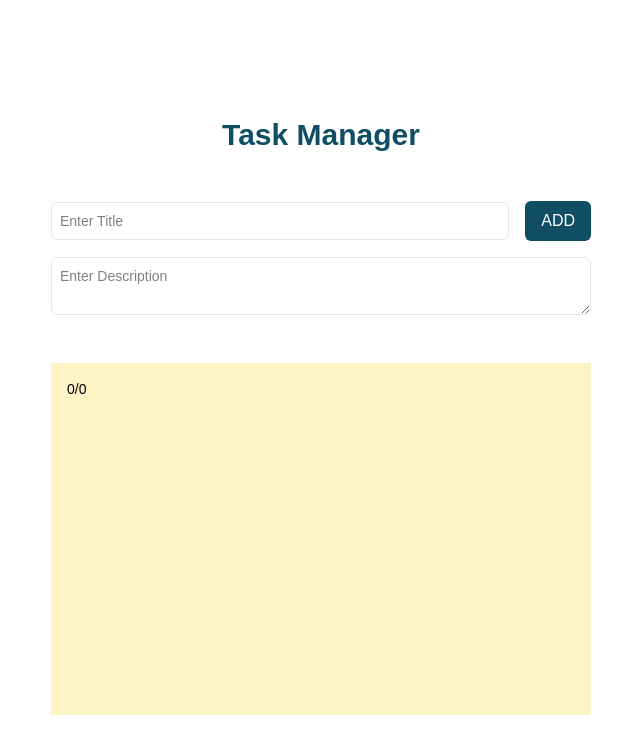
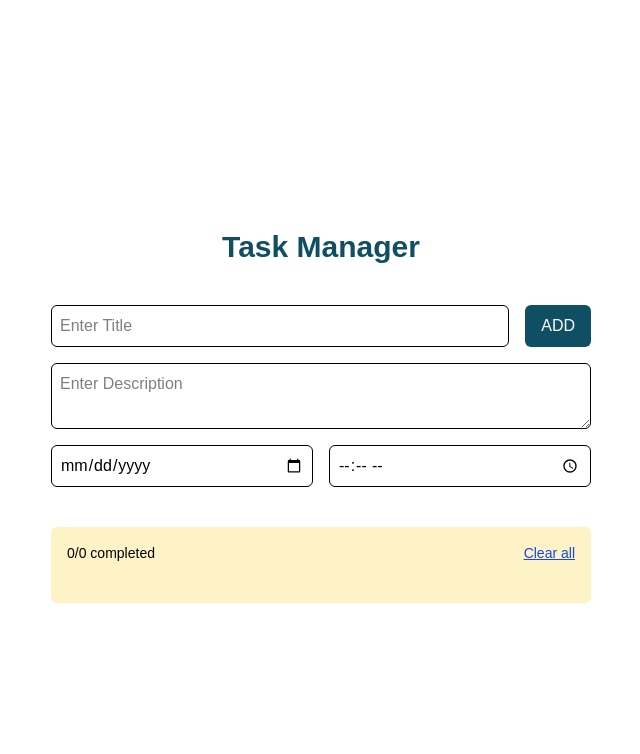
Before and after one commit to pathan-Hameed/BDone, a React (Vite) app: page / in a window 1280 px wide. Shown: the top 754 px of the page, without its empty margins (319-959 px from the left). Built offline with nearby package versions, Linux system fonts and the light colour scheme.

Commit message:
feat: built strike and delete functionality

```diff
--- a/src/components/Timer.jsx
+++ /dev/null
@@ -1,8 +0,0 @@
-import React from 'react'
-
-export default function Timer() {
-  return (
-    <div>
-    </div>
-  )
-}
--- a/src/pages/Home.jsx
+++ b/src/pages/Home.jsx
@@ -5,102 +5,163 @@ import { MdDateRange } from "react-icons/md";
 
 export default function Home() {
   const [title, setTitle] = useState("");
+  const [desc, setDesc] = useState("");
+  const [date, setDate] = useState("");
+  const [time, setTime] = useState("");
   const [tasks, setTasks] = useState([]);
-  const [desc, setDesc] = useState("");
-  const [total, setTotal] = useState(0);
-  const [complete, setComplete] = useState(0);
 
   const handleSubmit = (e) => {
     e.preventDefault();
 
-    try {
-      if (!title.trim()) {
-        return;
-      }
+    if (!title.trim()) return;
 
-      setTasks([...tasks, { title, desc }]);
-      setTotal(total + 1);
-      setTitle("");
-      setDesc("");
+    setTasks((prev) => [
+      ...prev,
+      {
+        id: Date.now(), // unique ID (important)
+        title,
+        desc,
+        date,
+        time,
+        completed: false,
+      },
+    ]);
 
-    } catch (error) {
-      console.log(error);
-    }
+    setTitle("");
+    setDesc("");
+    setDate("");
+    setTime("");
   };
+
+  const handleStrike = (id) => {
+    setTasks((prev) =>
+      prev.map((task) =>
+        task.id === id
+          ? { ...task, completed: !task.completed }
+          : task
+      )
+    );
+  };
+
+  const handleDelete = (id) => {
+    setTasks((prev) => prev.filter((task) => task.id !== id));
+  };
+
+  const handleDeleteAll = () => {
+    setTasks([]);
+  }
+
+  const completedCount = tasks.filter((t) => t.completed).length;
+  const total = tasks.length;
 
   return (
     <div className="w-full h-screen flex justify-center items-center">
-      <div className="flex flex-col items-center justify-center gap-12 w-full md:w-[50%] lg:w-[50%]">
-        <h1 className=".outfit font-bold text-3xl text-center text-cyan-900">
+      <div className="flex flex-col items-center gap-10 w-full md:w-[50%]">
+        <h1 className="font-bold text-3xl text-cyan-900">
           Task Manager
         </h1>
 
-        {/* Title and Description  */}
+        {/* FORM */}
         <form
-          id="task-input"
           className="w-full flex flex-col gap-4"
           onSubmit={handleSubmit}
         >
-          <div className="flex items-center justify-between gap-4">
+          <div className="flex gap-4">
             <input
-              className="text-sm md:text-md border border-gray-200 rounded-md px-2 py-2 w-full outline-none"
-              type="text"
-              name=""
-              id="task-title"
+              className="border rounded-md px-2 py-2 w-full"
               placeholder="Enter Title"
               value={title}
               onChange={(e) => setTitle(e.target.value)}
             />
             <button
-              className="px-4 py-2 bg-cyan-900 rounded-md text-white font-medium text-md"
+              className="px-4 py-2 bg-cyan-900 text-white rounded-md"
               type="submit"
             >
               ADD
             </button>
           </div>
-          <div className="flex items-start justify-between gap-4">
-            <textarea
-              className="text-sm md:text-md border border-gray-200 rounded-md px-2 py-2 w-full outline-none"
-              type="text"
-              name=""
-              id="task-title"
-              placeholder="Enter Description"
-              value={desc}
-              onChange={(e) => setDesc(e.target.value)}
+
+          <textarea
+            className="border rounded-md px-2 py-2 w-full"
+            placeholder="Enter Description"
+            value={desc}
+            onChange={(e) => setDesc(e.target.value)}
+          />
+
+          <div className="flex gap-4">
+            <input
+              type="date"
+              className="border rounded-md px-2 py-2 w-full"
+              value={date}
+              onChange={(e) => setDate(e.target.value)}
+            />
+            <input
+              type="time"
+              className="border rounded-md px-2 py-2 w-full"
+              value={time}
+              onChange={(e) => setTime(e.target.value)}
             />
           </div>
         </form>
 
-        <div className="p-4 w-full h-auto relative bg-amber-100">
-          <ul
-            id="task-list"
-            className="flex flex-col items-center justify-start gap-6 list-none min-w-full min-h-[40vh] max-h-[40vh] h-[40vh] border-none overflow-y-scroll no-scrollbar"
-          >
-            <p className="sticky top-0 left-0 w-full bg-none z-10 text-left text-sm">{complete}/{total}</p>
-            {[...tasks].reverse().map((task, index) => (
+        {/* TASK LIST */}
+        <div className="p-4 w-full bg-amber-100 rounded-md">
+          <div className="w-full flex items-start justify-between">
+          <p className="text-sm mb-2">
+            {completedCount}/{total} completed
+          </p>
+          <button className="text-sm text-blue-700 underline hover:text-blue-400 active:text-black" onClick={handleDeleteAll}>Clear all</button>
+          </div>
+
+          <ul className="flex flex-col gap-4 max-h-[40vh] overflow-y-scroll no-scrollbar mt-4">
+            {[...tasks].reverse().map((task) => (
               <li
-                key={index}
-                className="text-xl bg-gradient-to-r from-gray-100 to-cyan-200 font-semibold w-full rounded-md px-4 py-2"
+                key={task.id}
+                className="bg-gradient-to-r from-gray-100 to-cyan-200 rounded-md px-4 py-2"
               >
-                {/* title and delete bttn  */}
-                <div className="pb-2 flex justify-between items-center border-b border-b-gray-400">
-                  <p className="text-sm md:text-lg font-medium">{task.title}</p>
-                  <button type="submit" className="cursor-pointer">
-                    <MdDelete title="delete" />
-                  </button>
+                <div className="flex justify-between items-center border-b pb-2">
+                  <p
+                    className={`font-medium ${
+                      task.completed
+                        ? "line-through text-gray-500"
+                        : ""
+                    }`}
+                  >
+                    {task.title}
+                  </p>
+
+                  <div className="flex gap-3">
+                    <button
+                      type="button"
+                      onClick={() => handleStrike(task.id)}
+                      className={`p-1 rounded ${
+                        task.completed ? "bg-red-300" : ""
+                      }`}
+                    >
+                      <PiTextStrikethroughBold />
+                    </button>
+
+                    <button
+                      type="button"
+                      onClick={() => handleDelete(task.id)}
+                    >
+                      <MdDelete />
+                    </button>
+                  </div>
                 </div>
 
-                {/* description and other function  */}
-                <div className="pt-2 flex justify-between items-center text-sm font-medium">
-                  <p>{task.desc}</p>
-                  {/* strike and date button  */}
-                  <div className="flex items-center gap-4">
-                    <button className="cursor-pointer">
-                      <PiTextStrikethroughBold title="strike" />
-                    </button>
-                    <button className="cursor-pointer">
-                      <MdDateRange title="date, time" />
-                    </button>
+                <div className="flex justify-between text-sm pt-2">
+                  <p
+                    className={`font-light ${
+                      task.completed ? "text-gray-400" : ""
+                    }`}
+                  >
+                    {task.desc}
+                  </p>
+
+                  <div className="flex items-center gap-2 text-xs">
+                    <span>{task.date}</span>
+                    <span>{task.time}</span>
                   </div>
                 </div>
               </li>
```
